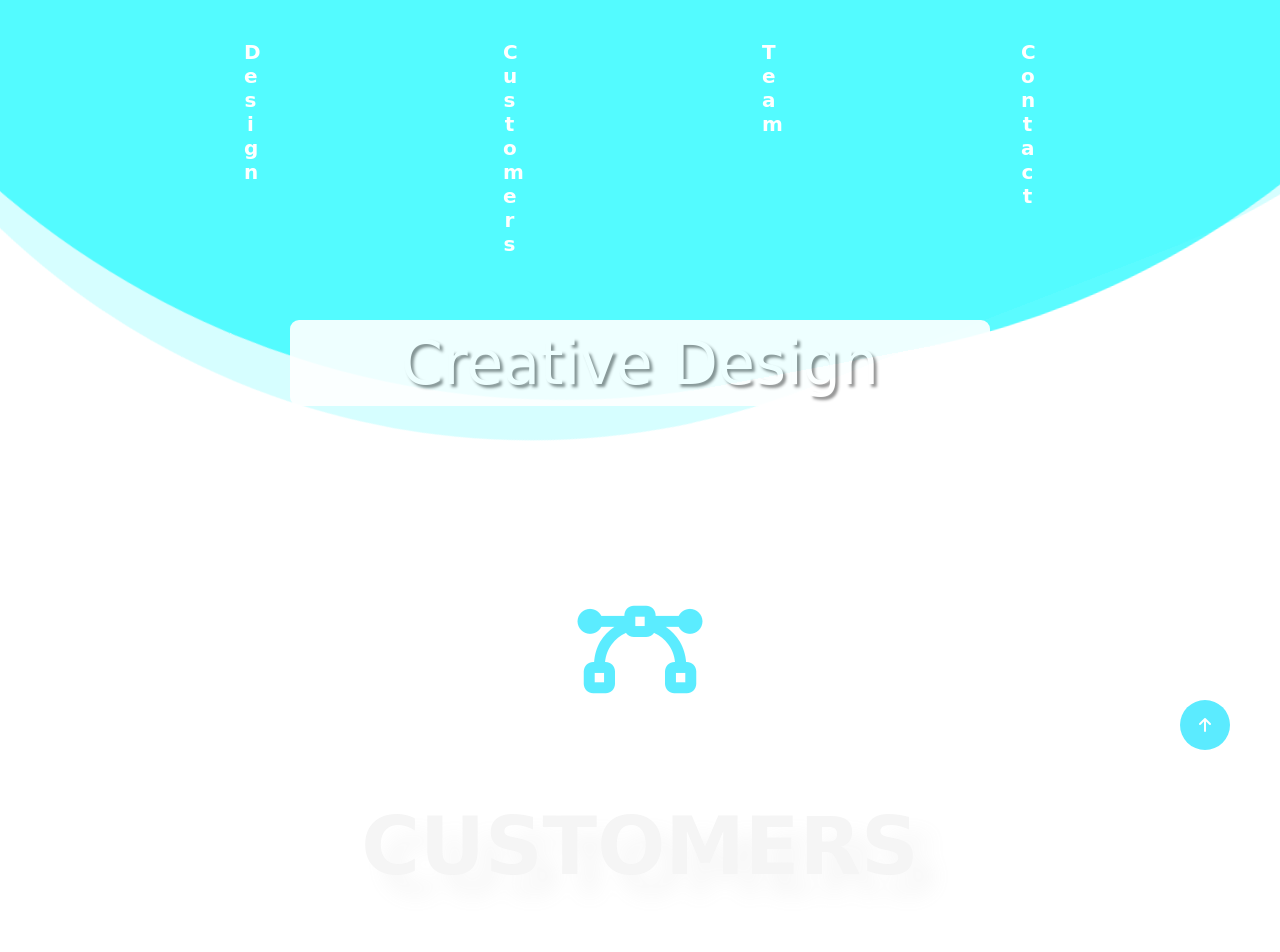
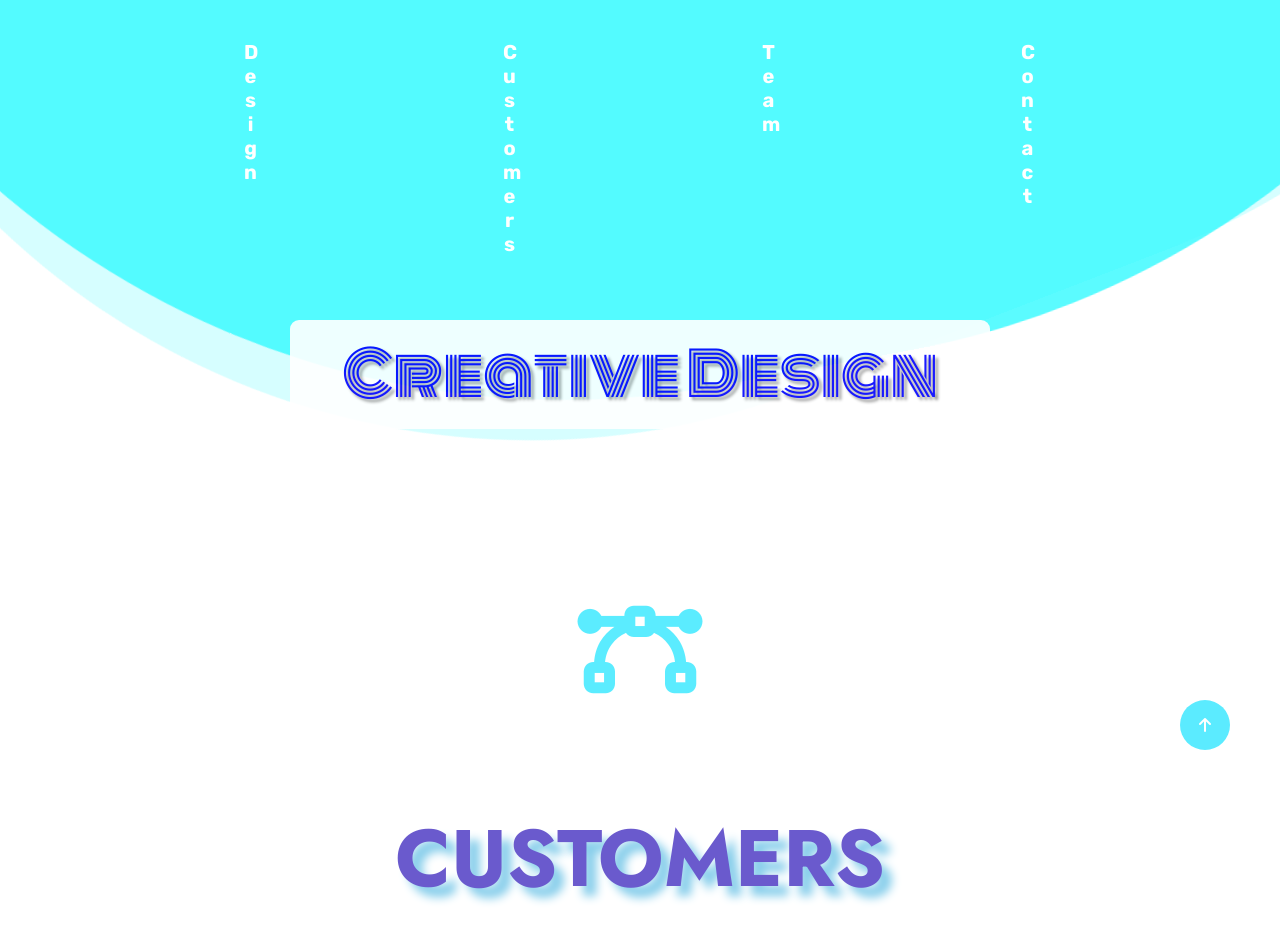
Before and after one commit to Sahil-verma123/CreativeDesign.github.io, a plain HTML site: page index.html in a window 1280 px wide. Shown: the top 952 px of the page. Drawn offline with Linux system fonts and the light colour scheme.

Commit message:
changing fonts

```diff
--- a/index.html
+++ b/index.html
@@ -10,6 +10,7 @@
       rel="stylesheet"
       href="https://cdnjs.cloudflare.com/ajax/libs/font-awesome/6.0.0/css/all.min.css"
     />
+    <link href="https://fonts.googleapis.com/css2?family=Jost:wght@100;200;300;400;500;600;700;800;900&family=Monoton&display=swap" rel="stylesheet">
   </head>
   <body>
     <div class="container">
--- a/style.css
+++ b/style.css
@@ -1,4 +1,6 @@
 /* Default */
+@import url('https://fonts.googleapis.com/css2?family=Jost:wght@100;200;300;400;500;600;700;800;900&family=Monoton&family=Rubik:wght@300;400;500;600;700;800;900&display=swap');
+
 * {
   margin: 0;
   padding: 0;
@@ -7,7 +9,7 @@
   outline: none;
   list-style-type: none;
   font-weight: 400;
-  font-family: cursive;
+  font-family: 'Rubik', sans-serif;
 }
 html {
   font-size: 62.5%;
@@ -79,13 +81,13 @@ html {
 }
 .section-1-heading {
   font-size: 8rem;
-  font-family: unset;
+  font-family: 'Monoton', cursive;
   position: absolute;
   top: 18vw;
   left: 50%;
   transform: translate(-50%);
   text-shadow: 0.3rem 0.3rem 0.3rem #888;
-  color: #fff;
+  color: blue;
   background-color: #fff;
   border-radius: 0.9rem;
   padding: 0.8rem 1.6rem;
@@ -117,11 +119,12 @@ html {
 .section-heading {
   font-size: 10rem;
   font-weight: bold;
+  font-family: 'Jost', sans-serif;
   text-transform: uppercase;
-  color: #999;
+  color: slateblue;
   text-align: center;
-  opacity: 0.1;
-  text-shadow: 2rem 2rem 2rem #aaa;
+  opacity: 1;
+  text-shadow: 1rem 1rem 1rem skyblue;
 }
 .customers-wrapper {
   display: flex;
```
